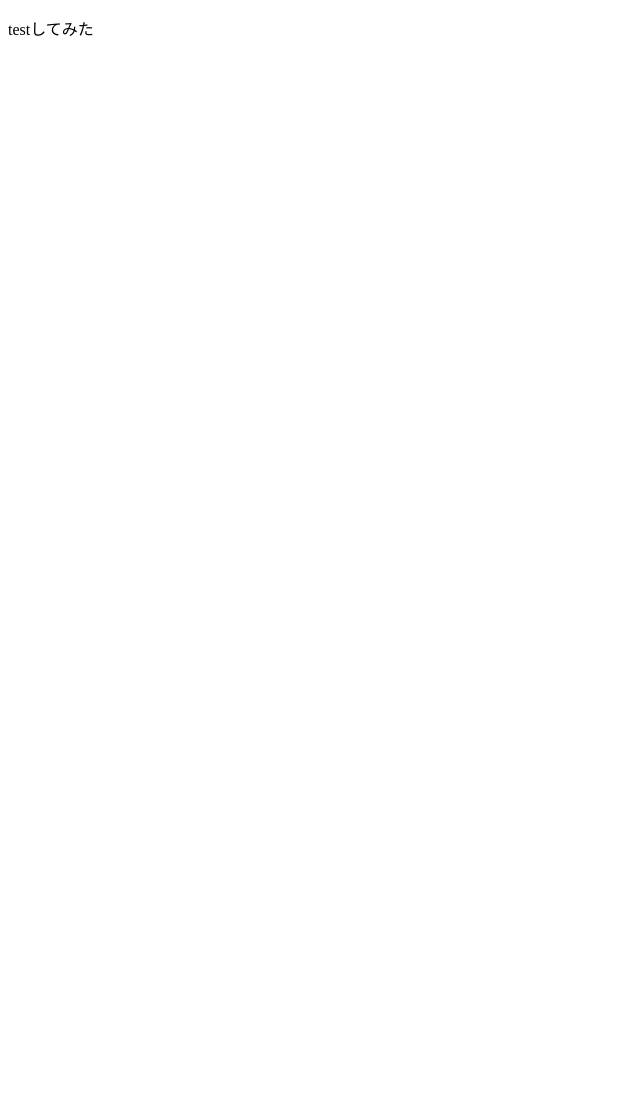
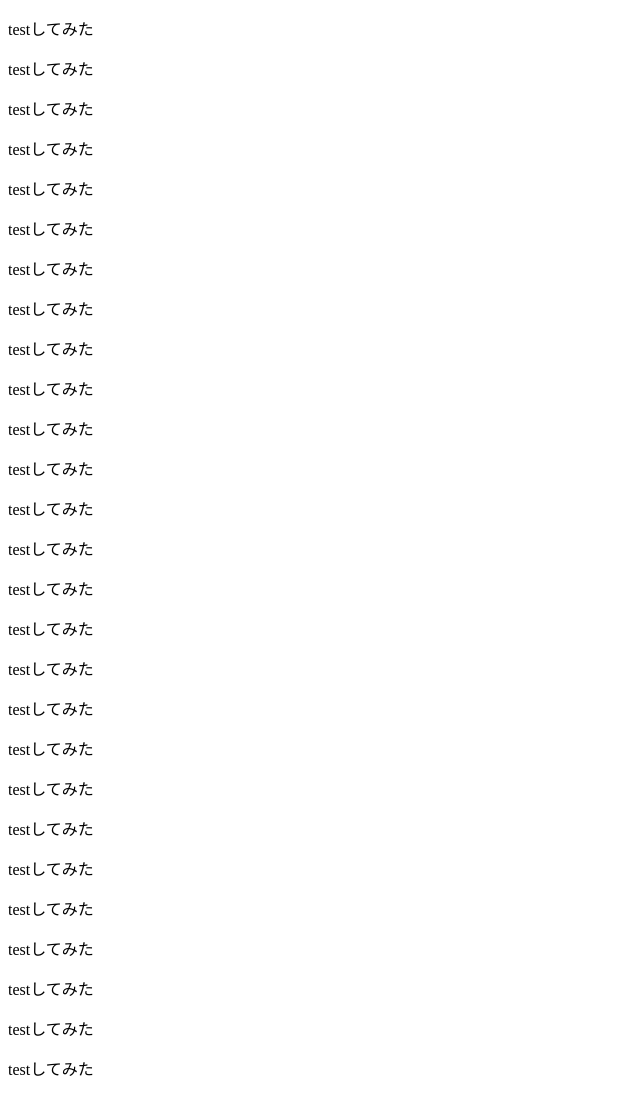
Before and after one commit to mono-sunami/learn_githubactions, a plain HTML site: page public/index.html in a window 1280 px wide. Shown: the whole page, without its empty margins (0-640 px from the left). Before the commit the page ends 800 px from the top, so only its background shows below. Drawn offline with Linux system fonts and the light colour scheme.

Commit message:
update index.html

```diff
--- a/public/index.html
+++ b/public/index.html
@@ -8,5 +8,31 @@
 </head>
 <body>
     <p>testしてみた</p>
+    <p>testしてみた</p>
+    <p>testしてみた</p>
+    <p>testしてみた</p>
+    <p>testしてみた</p>
+    <p>testしてみた</p>
+    <p>testしてみた</p>
+    <p>testしてみた</p>
+    <p>testしてみた</p>
+    <p>testしてみた</p>
+    <p>testしてみた</p>
+    <p>testしてみた</p>
+    <p>testしてみた</p>
+    <p>testしてみた</p>
+    <p>testしてみた</p>
+    <p>testしてみた</p>
+    <p>testしてみた</p>
+    <p>testしてみた</p>
+    <p>testしてみた</p>
+    <p>testしてみた</p>
+    <p>testしてみた</p>
+    <p>testしてみた</p>
+    <p>testしてみた</p>
+    <p>testしてみた</p>
+    <p>testしてみた</p>
+    <p>testしてみた</p>
+    <p>testしてみた</p>
 </body>
 </html>
```
